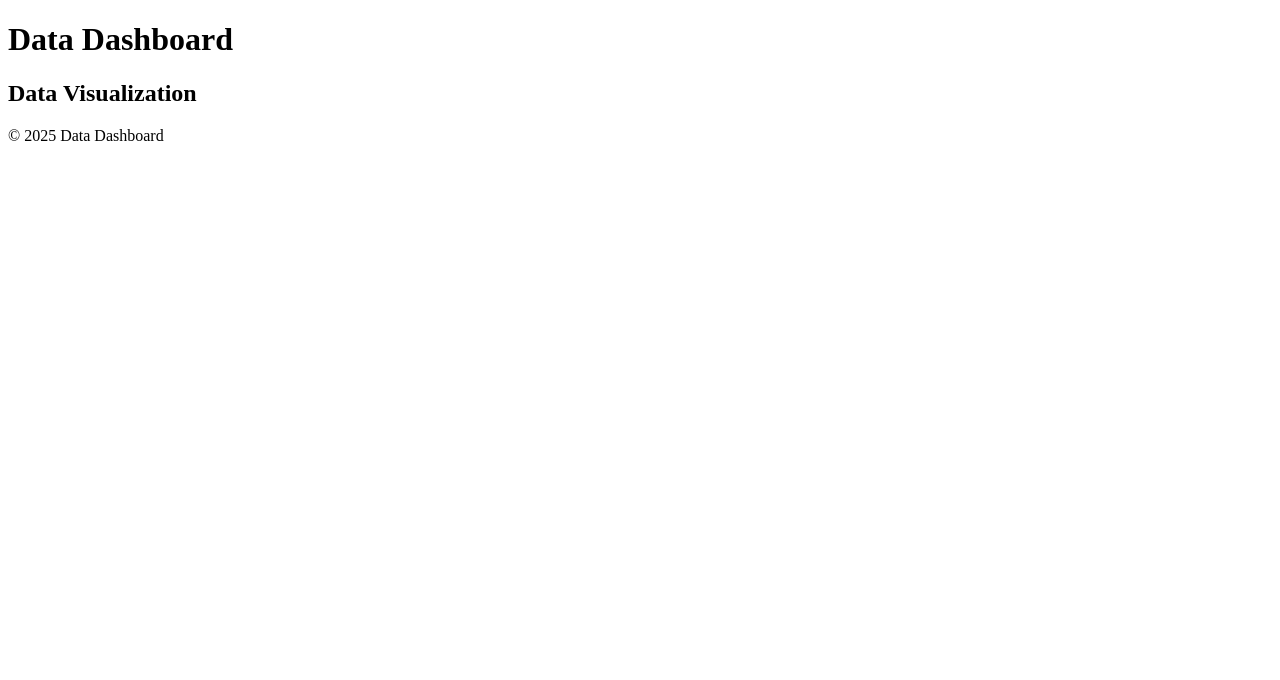
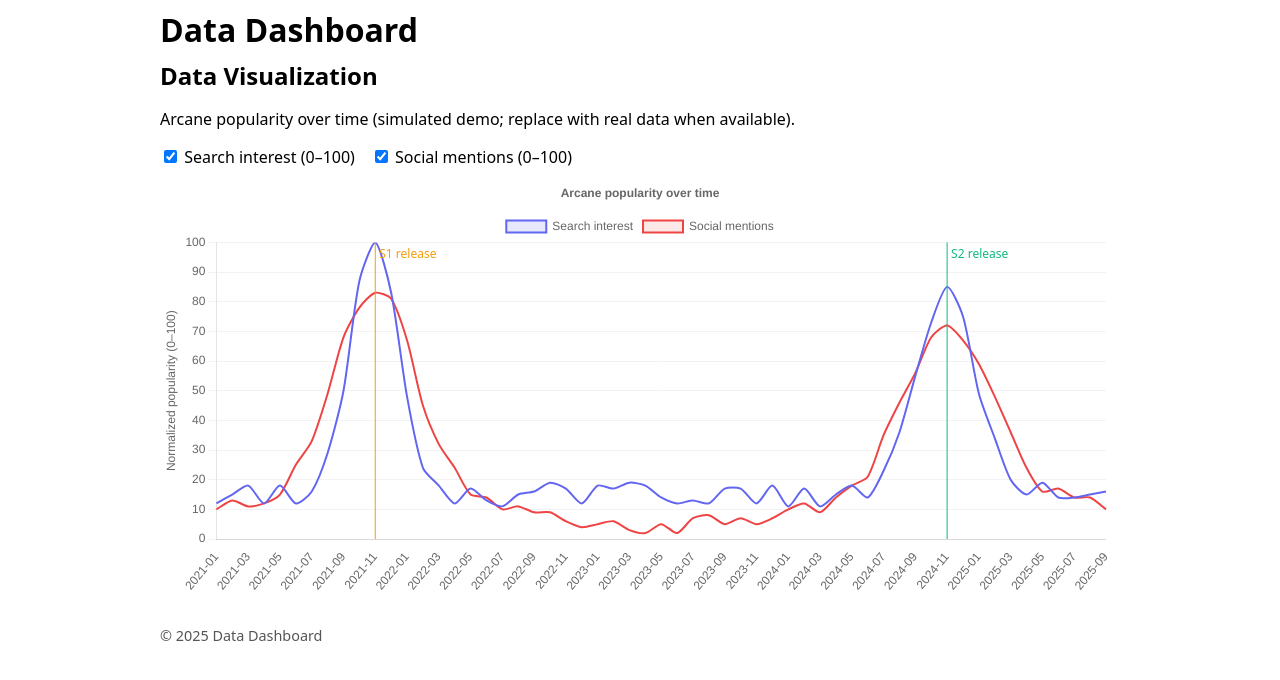
Before and after one commit to nikolmichaelidou/Data-Dashboard, a plain HTML site: page index.html in a window 1280 px wide. Drawn offline with nearby package versions, Linux system fonts and the light colour scheme.

Commit message:
Add data visualization features and styles for popularity chart

```diff
--- /dev/null
+++ b/app.js
@@ -0,0 +1,126 @@
+// Generate monthly labels from 2021-01 to 2025-09
+const labels = [];
+{
+  const start = new Date(2021, 0, 1); // Jan 2021
+  const end = new Date(2025, 8, 1);   // Sep 2025 (month is 0-based)
+  const d = new Date(start);
+  while (d <= end) {
+    const y = d.getFullYear();
+    const m = String(d.getMonth() + 1).padStart(2, '0');
+    labels.push(`${y}-${m}`);
+    d.setMonth(d.getMonth() + 1);
+  }
+}
+
+// Helpers to simulate data
+const clamp = (v, min, max) => Math.max(min, Math.min(max, v));
+const gauss = (i, mu, sigma) => Math.exp(-0.5 * Math.pow((i - mu) / sigma, 2));
+
+// Indices for season releases
+const s1Label = '2021-11';
+const s2Label = '2024-11';
+const s1Idx = labels.indexOf(s1Label);
+const s2Idx = labels.indexOf(s2Label);
+
+// Simulated datasets
+const searchInterest = labels.map((_, i) => {
+  const base = 15;
+  const spike1 = 85 * gauss(i, s1Idx, 1.5);
+  const spike2 = 70 * gauss(i, s2Idx, 1.8);
+  const noise = 8 * (Math.random() - 0.5);
+  return clamp(Math.round(base + spike1 + spike2 + noise), 0, 100);
+});
+
+const socialMentions = labels.map((_, i) => {
+  const base = 10 + 5 * Math.sin(i / 6);
+  const spike1 = 70 * gauss(i, s1Idx, 2.5);
+  const spike2 = 55 * gauss(i, s2Idx, 2.8);
+  const noise = 6 * (Math.random() - 0.5);
+  return clamp(Math.round(base + spike1 + spike2 + noise), 0, 100);
+});
+
+// Plugin to draw vertical lines for release months
+const releaseLines = {
+  id: 'releaseLines',
+  afterDatasetsDraw(chart) {
+    const { ctx, scales: { x, y } } = chart;
+    const releases = [
+      { label: 'S1 release', tick: s1Label, color: '#f59e0b' },
+      { label: 'S2 release', tick: s2Label, color: '#10b981' }
+    ];
+    ctx.save();
+    releases.forEach(r => {
+      if (!labels.includes(r.tick)) return;
+      const xPos = x.getPixelForValue(r.tick);
+      ctx.strokeStyle = r.color;
+      ctx.fillStyle = r.color;
+      ctx.lineWidth = 1;
+      ctx.beginPath();
+      ctx.moveTo(xPos, y.top);
+      ctx.lineTo(xPos, y.bottom);
+      ctx.stroke();
+      ctx.font = '12px system-ui, -apple-system, Segoe UI, Roboto, Arial';
+      ctx.fillText(r.label, xPos + 4, y.top + 12);
+    });
+    ctx.restore();
+  }
+};
+
+// Create chart
+const ctx = document.getElementById('popularityChart');
+const popularityChart = new Chart(ctx, {
+  type: 'line',
+  data: {
+    labels,
+    datasets: [
+      {
+        label: 'Search interest',
+        data: searchInterest,
+        borderColor: '#6366f1',
+        backgroundColor: 'rgba(99,102,241,0.15)',
+        tension: 0.25,
+        pointRadius: 0,
+        borderWidth: 2
+      },
+      {
+        label: 'Social mentions',
+        data: socialMentions,
+        borderColor: '#ef4444',
+        backgroundColor: 'rgba(239,68,68,0.12)',
+        tension: 0.25,
+        pointRadius: 0,
+        borderWidth: 2
+      }
+    ]
+  },
+  options: {
+    responsive: true,
+    maintainAspectRatio: false,
+    interaction: { mode: 'index', intersect: false },
+    scales: {
+      y: {
+        min: 0,
+        max: 100,
+        title: { display: true, text: 'Normalized popularity (0–100)' },
+        grid: { color: 'rgba(0,0,0,0.05)' }
+      },
+      x: { grid: { display: false } }
+    },
+    plugins: {
+      legend: { position: 'top' },
+      title: { display: true, text: 'Arcane popularity over time' },
+      tooltip: { callbacks: { label: ctx => `${ctx.dataset.label}: ${ctx.formattedValue}` } }
+    }
+  },
+  plugins: [releaseLines]
+});
+
+// Controls
+document.getElementById('chk-search').addEventListener('change', (e) => {
+  popularityChart.setDatasetVisibility(0, e.target.checked);
+  popularityChart.update();
+});
+document.getElementById('chk-social').addEventListener('change', (e) => {
+  popularityChart.setDatasetVisibility(1, e.target.checked);
+  popularityChart.update();
+});
--- a/index.html
+++ b/index.html
@@ -5,7 +5,7 @@
     <meta name="viewport" content="width=device-width, initial-scale=1.0">
     <title>Data Dashboard</title>
     <link rel="icon" type="image/x-icon" href="static/favicon.ico">
-    <link rel="stylesheet" href="static/styles.css">
+    <link rel="stylesheet" href="styles.css">
 </head>
 <body>
     <header>
@@ -14,13 +14,22 @@
     <main>
         <section id="data-visualization">
             <h2>Data Visualization</h2>
+            <p>Arcane popularity over time (simulated demo; replace with real data when available).</p>
+            <div id="controls">
+                <label><input id="chk-search" type="checkbox" checked> Search interest (0–100)</label>
+                <label><input id="chk-social" type="checkbox" checked> Social mentions (0–100)</label>
+            </div>
             <div id="chart-container">
-                <!-- Chart will be rendered here -->
+                <canvas id="popularityChart" aria-label="Line chart showing Arcane popularity over time" role="img"></canvas>
             </div>
         </section>
     </main>
     <footer>
         <p>&copy; 2025 Data Dashboard</p>
     </footer>
+
+    <!-- Chart.js CDN -->
+    <script src="https://cdn.jsdelivr.net/npm/chart.js@4.4.1/dist/chart.umd.min.js" crossorigin="anonymous"></script>
+    <script src="app.js"></script>
 </body>
 </html>
--- /dev/null
+++ b/styles.css
@@ -0,0 +1,40 @@
+/* Base (optional) */
+:root {
+  --gap: 1rem;
+  --font: system-ui, -apple-system, Segoe UI, Roboto, Arial, sans-serif;
+}
+
+body {
+  font-family: var(--font);
+  margin: 0;
+  padding: 0 1rem;
+}
+
+header, main, footer {
+  max-width: 960px;
+  margin: 0 auto;
+}
+
+/* Moved from inline styles */
+#controls {
+  margin: 0.5rem 0;
+  display: flex;
+  gap: var(--gap);
+  align-items: center;
+  flex-wrap: wrap;
+}
+
+#chart-container {
+  height: 420px;
+}
+
+/* Minor polish */
+h1, h2 {
+  margin: 0.5rem 0;
+}
+
+footer {
+  color: #555;
+  font-size: 0.9rem;
+  padding: 1rem 0;
+}
```
